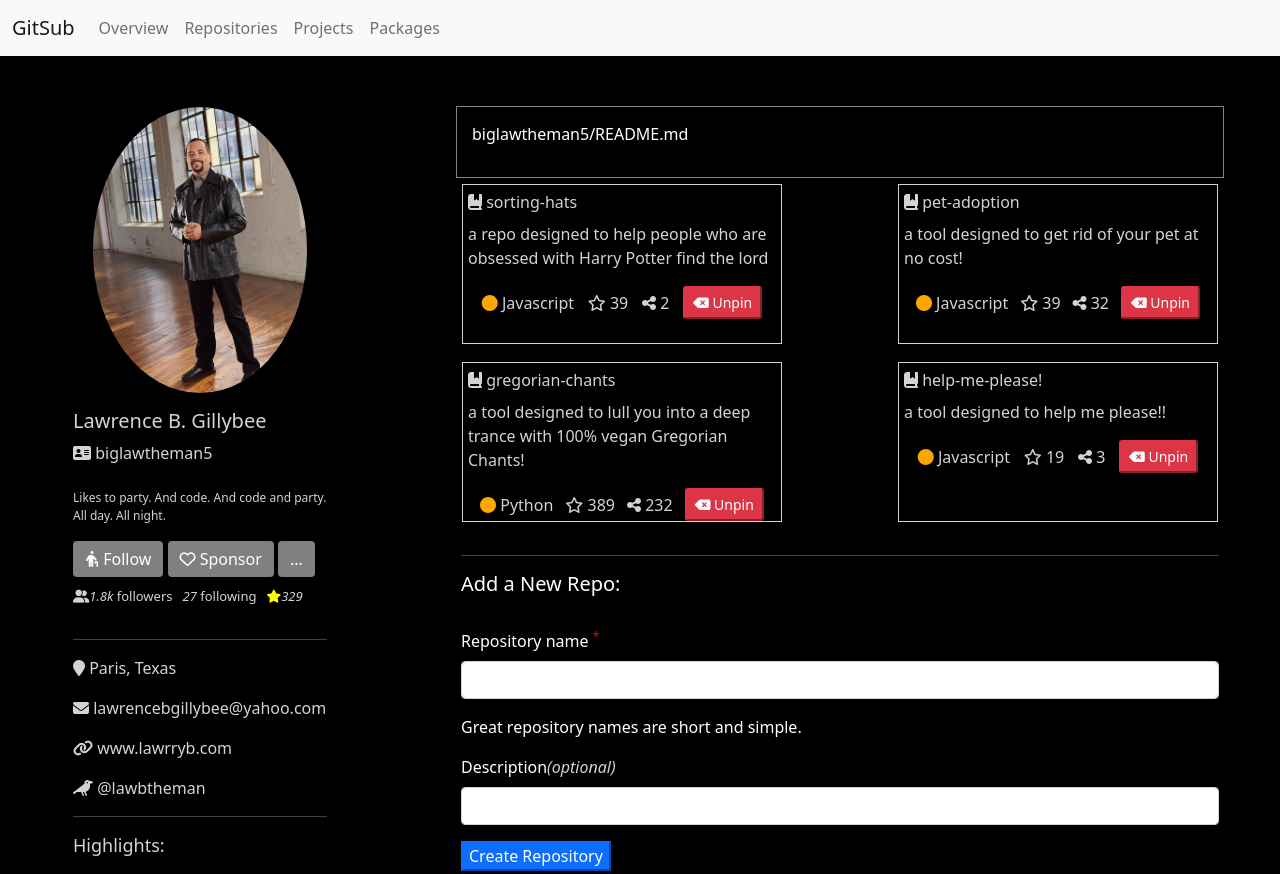
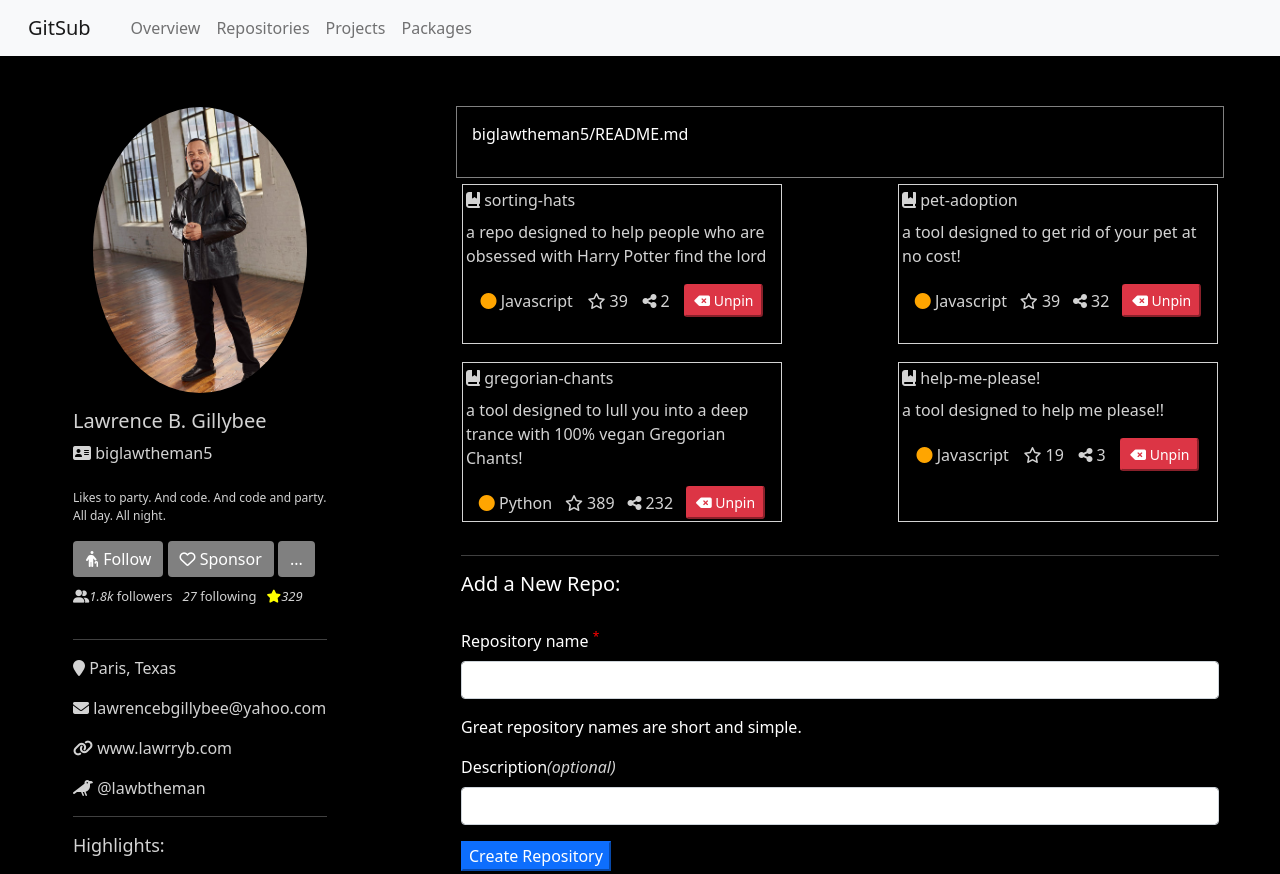
Before and after one commit to nss-evening-cohort-19/gitsub-the-overachievers-and-group-1, a plain HTML site: page index.html in a window 1280 px wide. Shown: the top 874 px of the page. Drawn offline with nearby package versions, Linux system fonts and the light colour scheme.

Commit message:
few minor changes

```diff
--- a/index.html
+++ b/index.html
@@ -17,7 +17,7 @@
 
     <nav class="navbar navbar-expand-lg navbar-light bg-light">
       <div class="container-fluid">
-        <a class="navbar-brand" href="#">GitSub</a>
+        <a class="navbar-brand nav-link" href="http://localhost:8080/index.html">GitSub</a>
         <button class="navbar-toggler" type="button" data-bs-toggle="collapse" data-bs-target="#navbarNav"
           aria-controls="navbarNav" aria-expanded="false" aria-label="Toggle navigation">
           <span class="navbar-toggler-icon"></span>
--- a/styles/overview.css
+++ b/styles/overview.css
@@ -94,7 +94,7 @@ body {
 
 .favRepoCard {
   border: 1px solid lightgrey;
-  padding: 5px;
+  padding: 3px;
   height: 10rem;
   width: 20rem;
 }
```
